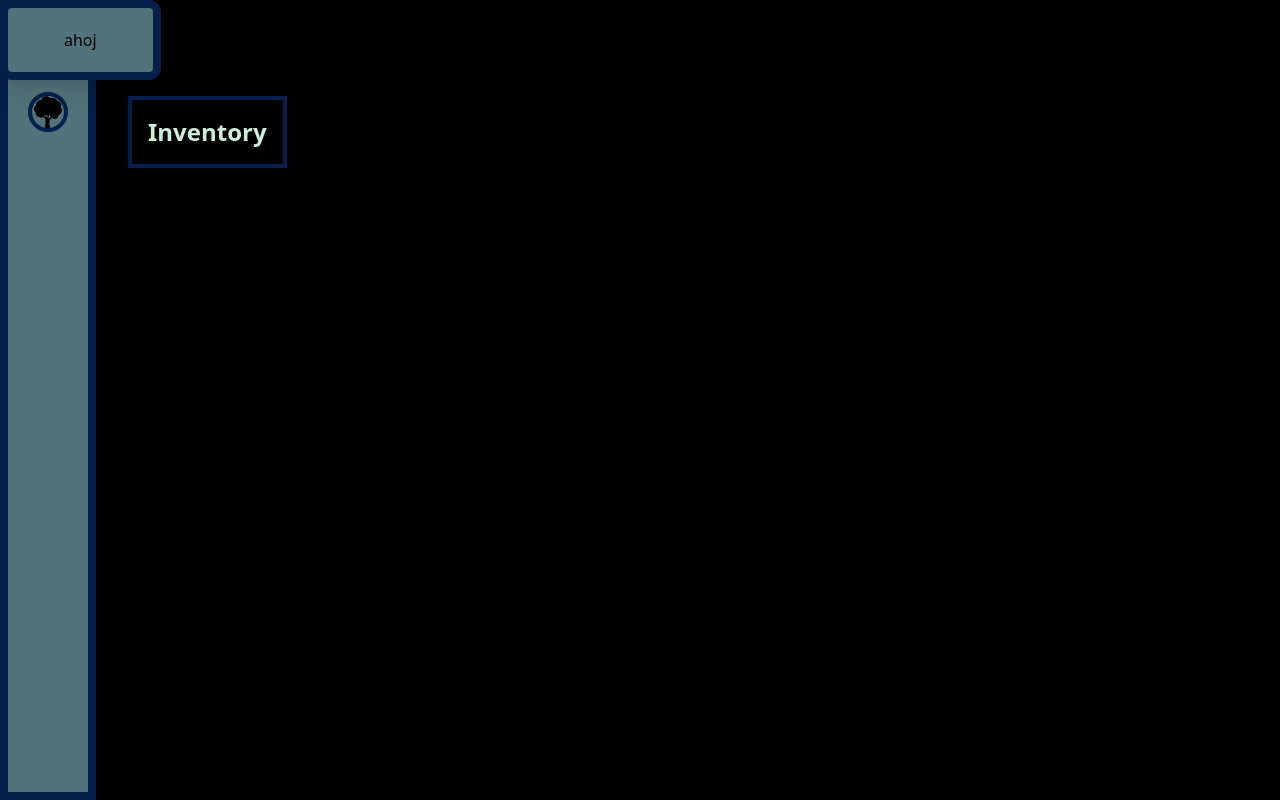
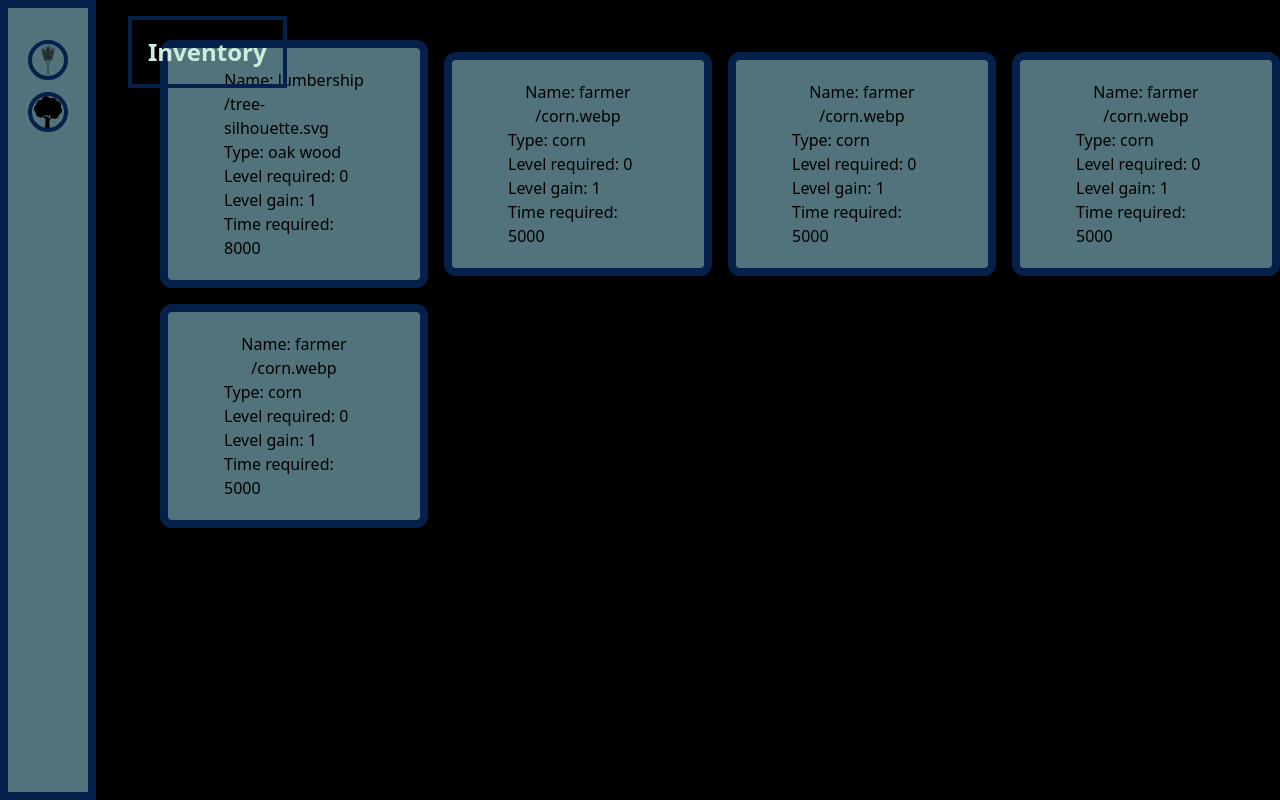
Before and after one commit to cplprince/kingdoms, a Next.js app: page / in a window 1280 px wide. Built offline with nearby package versions, Linux system fonts and the light colour scheme.

Commit message:
card response

```diff
--- a/src/app/layout.tsx
+++ b/src/app/layout.tsx
@@ -5,7 +5,7 @@ export default function RootLayout({ children }: { children: React.ReactNode })
 	return (
 		<Providers>
 			<html lang="en">
-				<body className={'bg-black'}>{children}</body>
+				<body className={'bg-black '}>{children}</body>
 			</html>
 		</Providers>
 	);
--- a/src/app/page.tsx
+++ b/src/app/page.tsx
@@ -6,6 +6,7 @@ import { useModal } from '../hooks/useModal';
 import { cn } from '../../lib/utils';
 import { Card } from '@/components/card/Card';
 import { Sidebar } from '@/components/sidebar/Sidebar';
+import { activityInfo } from '../mocks/CardMocks';
 
 export default function Home() {
 	const { isOpen, toggle } = useModal();
@@ -18,10 +19,16 @@ export default function Home() {
 	}
 
 	return (
-		<main className="absolute">
+		<main className="">
 			<Sidebar />
-			<div className="mx-auto flex items-center justify-center">
-				<Card />
+			<div className=" absolute mt-10 grid grid-cols-1 md:grid-cols-2 lg:grid-cols-3 xl:grid-cols-4 2xl:grid-cols-5 gap-4 ml-40 place-items-center">
+				{activityInfo.map((data, index) => {
+					return (
+						<div key={index}>
+							<Card data={data} />
+						</div>
+					);
+				})}
 			</div>
 			<div className={inventoryContainer}>
 				<button className={buttonInventory} onClick={toggle}>
--- a/src/components/card/Card.tsx
+++ b/src/components/card/Card.tsx
@@ -1,9 +1,39 @@
-import React from 'react';
+import { FC } from 'react';
 
-export const Card = () => {
+type ActivityInfoItems = {
+	type: string;
+	reqLvl: number;
+	lvlGain: number;
+	time: number;
+};
+
+type ActivityItems = {
+	name: string;
+	imgUrl: string;
+	items: ActivityInfoItems[];
+};
+
+type CardProps = {
+	data: ActivityItems;
+};
+
+export const Card: FC<CardProps> = ({ data }) => {
+	const { name, imgUrl, items } = data;
+
 	return (
-		<div className="px-14 py-5  transition-all duration-300 ease-linear bg-primary-second relative hover:rounded-md rounded-xl shadow-xl hover:-translate-y-1 break-all; border-solid border-8 border-primary-first ">
-			<div className="flex justify-center items-center flex-col text-black">ahoj</div>
+		<div className="px-14 py-5   bg-primary-second relative  rounded-xl shadow-xl  border-solid border-8 border-primary-first ">
+			<div className="flex justify-center items-center flex-col text-black">
+				<h5>Name: {name}</h5>
+				<div>{imgUrl}</div>
+				{items.map((item, index) => (
+					<div key={index}>
+						<div>Type: {item.type}</div>
+						<div>Level required: {item.reqLvl}</div>
+						<div>Level gain: {item.lvlGain}</div>
+						<div>Time required: {item.time}</div>
+					</div>
+				))}
+			</div>
 		</div>
 	);
 };
--- /dev/null
+++ b/src/mocks/CardMocks.ts
@@ -0,0 +1,62 @@
+export const activityInfo = [
+	{
+		name: 'lumbership',
+		imgUrl: '/tree-silhouette.svg',
+		items: [
+			{
+				type: 'oak wood',
+				reqLvl: 0,
+				lvlGain: 1,
+				time: 8000,
+			},
+		],
+	},
+	{
+		name: 'farmer',
+		imgUrl: '/corn.webp',
+		items: [
+			{
+				type: 'corn',
+				reqLvl: 0,
+				lvlGain: 1,
+				time: 5000,
+			},
+		],
+	},
+	{
+		name: 'farmer',
+		imgUrl: '/corn.webp',
+		items: [
+			{
+				type: 'corn',
+				reqLvl: 0,
+				lvlGain: 1,
+				time: 5000,
+			},
+		],
+	},
+	{
+		name: 'farmer',
+		imgUrl: '/corn.webp',
+		items: [
+			{
+				type: 'corn',
+				reqLvl: 0,
+				lvlGain: 1,
+				time: 5000,
+			},
+		],
+	},
+	{
+		name: 'farmer',
+		imgUrl: '/corn.webp',
+		items: [
+			{
+				type: 'corn',
+				reqLvl: 0,
+				lvlGain: 1,
+				time: 5000,
+			},
+		],
+	},
+];
```
